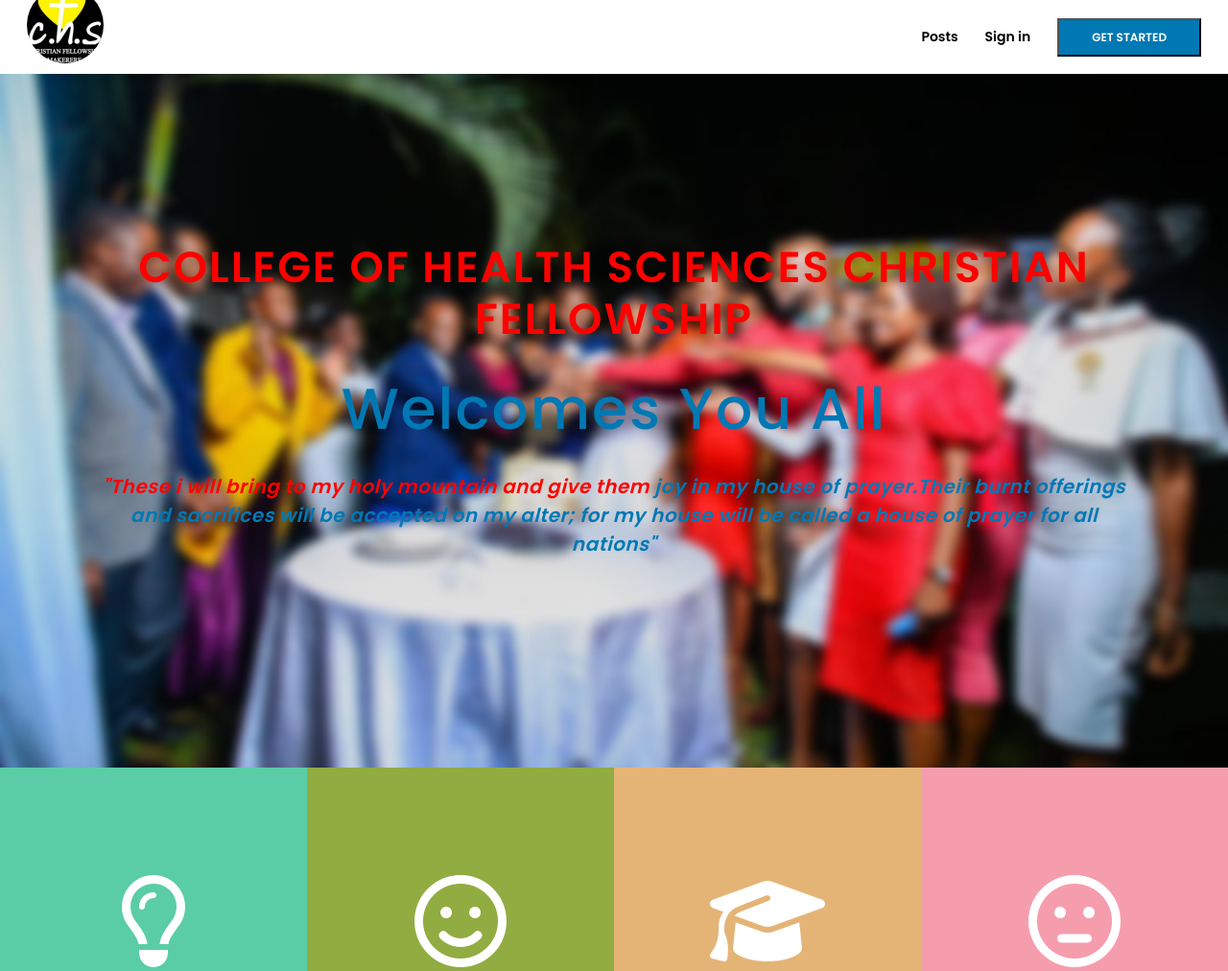
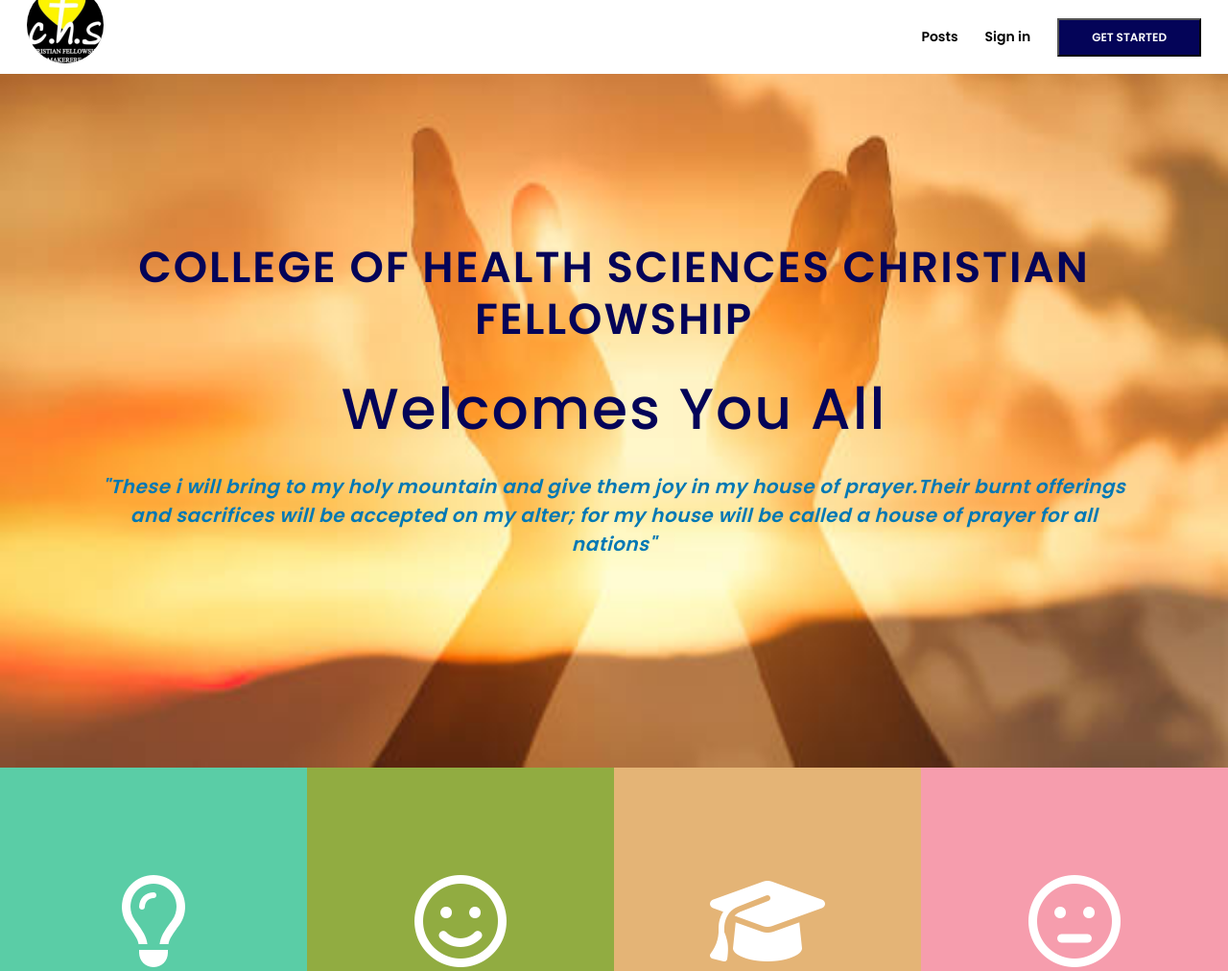
Before and after one commit to RusokeMarvin/django-CMS-Main-main, a Django app: page / in a window 1280 px wide. Shown: the top 1012 px of the page at 96% size. Run offline with Django 3.2, Linux system fonts and the light colour scheme; some libraries are stand-ins or nearby versions.

Commit message:
improved

```diff
--- a/accounts/static/accounts/css/home.css
+++ b/accounts/static/accounts/css/home.css
@@ -40,7 +40,7 @@
 
       #bi{
           background-color: transparent;
-          background-image:url("../images/icon5.jpg");
+          background-image:url("../images/image5.jpg");
           background-repeat: no-repeat;
           background-size:100% 100%;
           height:100vh;
--- a/accounts/templates/account/home.html
+++ b/accounts/templates/account/home.html
@@ -17,13 +17,13 @@
         <div class="menu">
             <a class= "menu-item" href="{% url 'post' %}">Posts</a>
             <a class= "menu-item" href="{% url 'login' %}">Sign in</a>
-            <a href="{% url 'signup' %}"><button class= "primary-button" style="background-color: #0078b4;">Get Started</button></a>
+            <a href="{% url 'signup' %}"><button class= "primary-button" style="background-color: #040458;">Get Started</button></a>
         </div>
         </div>
         <div id= "landing-section">
             <div class= "land" style="margin-top: 140px;">
-            <h1 style="font-size: 45px; letter-spacing: 2px; color: red; font-weight: 500;"><b>COLLEGE OF HEALTH SCIENCES CHRISTIAN FELLOWSHIP</b><p style="color: #0078b4; margin-bottom: 0px; font-size: 60px; margin-top: 30px;"> Welcomes You All</p></h1>
-            <p class= "pera" style="color: #0078b4; font-size: 20px; font-weight: 900;"> <b><i><span style='color: red;'>"These i will bring to my holy mountain and give them</span> joy in my house of prayer.Their burnt offerings and sacrifices will be accepted on my alter; for my house will be called a house of prayer for all nations"</i></b></p>
+            <h1 style="font-size: 45px; letter-spacing: 2px; color: #040458; font-weight: 500;"><b>COLLEGE OF HEALTH SCIENCES CHRISTIAN FELLOWSHIP</b><p style="color: #040458; margin-bottom: 0px; font-size: 60px; margin-top: 30px;"> Welcomes You All</p></h1>
+            <p class= "pera" style="color: #0078b4; font-size: 20px; font-weight: 900;"> <b><i>"These i will bring to my holy mountain and give them joy in my house of prayer.Their burnt offerings and sacrifices will be accepted on my alter; for my house will be called a house of prayer for all nations"</i></b></p>
         </div>
         </div>
         </div>
```
Also changed, not shown: accounts/static/accounts/images/image5.jpg (added).
